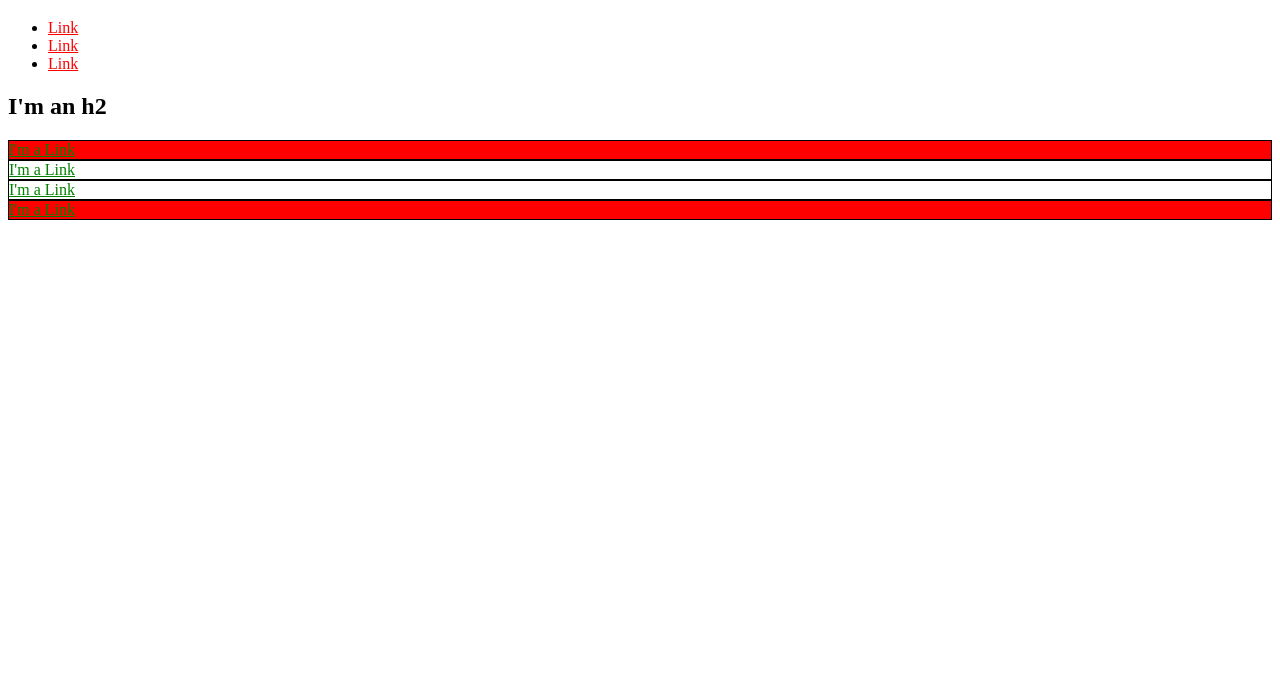
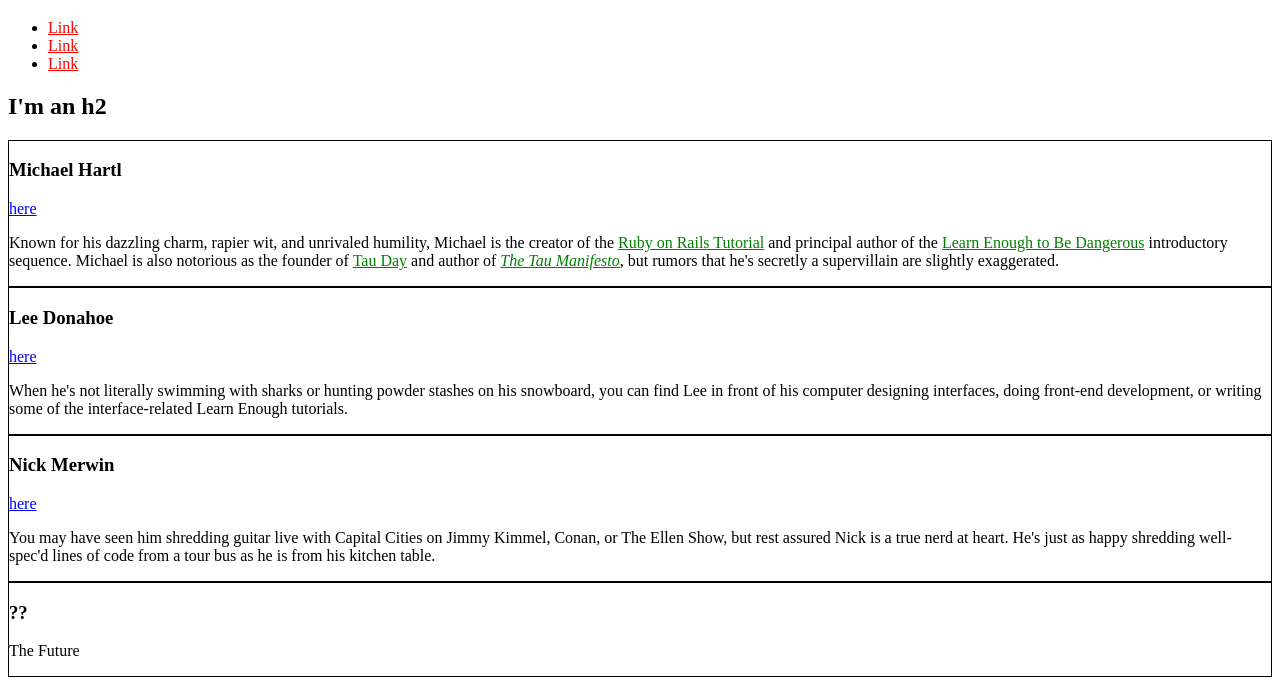
Before and after one commit to rijoeg/rijoeg.github.io, a plain HTML site: page index.html in a window 1280 px wide. Shown: the part 61-756 px from the top of the page. Drawn offline with Linux system fonts and the light colour scheme.

Commit message:
end of chap.6

```diff
--- a/index.html
+++ b/index.html
@@ -4,23 +4,20 @@
         <title>Test Page: Don't Panic</title>
         <meta charset="utf-8">
         <style>
+            /* Global Styles */
             a{
                 color: red;
             }
-            #exec-bio{
-                background-color: lightgray;
+            /* Social Styles */
+            .social-link{
+                color: blue;
             }
+            /* Bio Styles */
             .bio-box{
                 border: 1px solid black;
             }
-            .bio-box a{
+            .bio-copy a{
                 color: green;
-            }
-            .alert{
-                background: red;
-            }
-            #exec-bio.alert{
-                background: red;
             }
         </style>
     </head>
@@ -33,17 +30,54 @@
         </ul>
 
         <h2>I'm an h2</h2>
-        <div id="exec-bio" class="bio-box alert">
-            <a href="https://example.com/">I'm a Link</a>
+        <div class="bio-box">
+            <h3>Michael Hartl</h3>
+            <a href="https://twitter.com/mhartl" class="social-link">here</a>
+            <div class="bio-copy">
+                <p>
+                    Known for his dazzling charm, rapier wit, and unrivaled humility,
+                    Michael is the creator of the
+                    <a href="https://www.railstutorial.org/">Ruby on Rails
+                    Tutorial</a> and principal author of the
+                    <a href="https://learnenough.com/">
+                    Learn Enough to Be Dangerous</a> introductory sequence. Michael
+                    is also notorious as the founder of
+                    <a href="http://tauday.com/">Tau Day</a> and author of
+                    <a href="http://tauday.com/tau-manifesto"><em>The Tau
+                    Manifesto</em></a>, but rumors that he's secretly a supervillain
+                    are slightly exaggerated.
+                </p>
+            </div>
         </div>
         <div class="bio-box">
-            <a href="https://example.com/">I'm a Link</a>
+            <h3>Lee Donahoe</h3>
+            <a href="https://twitter.com/leedonahoe" class="social-link">here</a>
+            <div class="bio-copy">
+                <p>
+                    When he's not literally swimming with sharks or hunting powder stashes on
+                    his snowboard, you can find Lee in front of his computer designing
+                    interfaces, doing front-end development, or writing some of the
+                    interface-related Learn Enough tutorials.
+                </p>
+            </div>
         </div>
         <div class="bio-box">
-            <a href="https://example.com/">I'm a Link</a>
+            <h3>Nick Merwin</h3>
+            <a href="https://twitter.com/nickmerwin" class="social-link">here</a>
+            <div class="bio-copy">
+                <p>
+                    You may have seen him shredding guitar live with Capital Cities on Jimmy
+                    Kimmel, Conan, or The Ellen Show, but rest assured Nick is a true nerd at
+                    heart. He's just as happy shredding well-spec'd lines of code from a tour
+                    bus as he is from his kitchen table.
+                </p>
+            </div>
         </div>
         <div class="bio-box alert">
-            <a href="https://example.com/">I'm a Link</a>
+            <h3>??</h3>
+            <p>
+                The Future
+            </p>
         </div>
     </body>
 </html>
```
